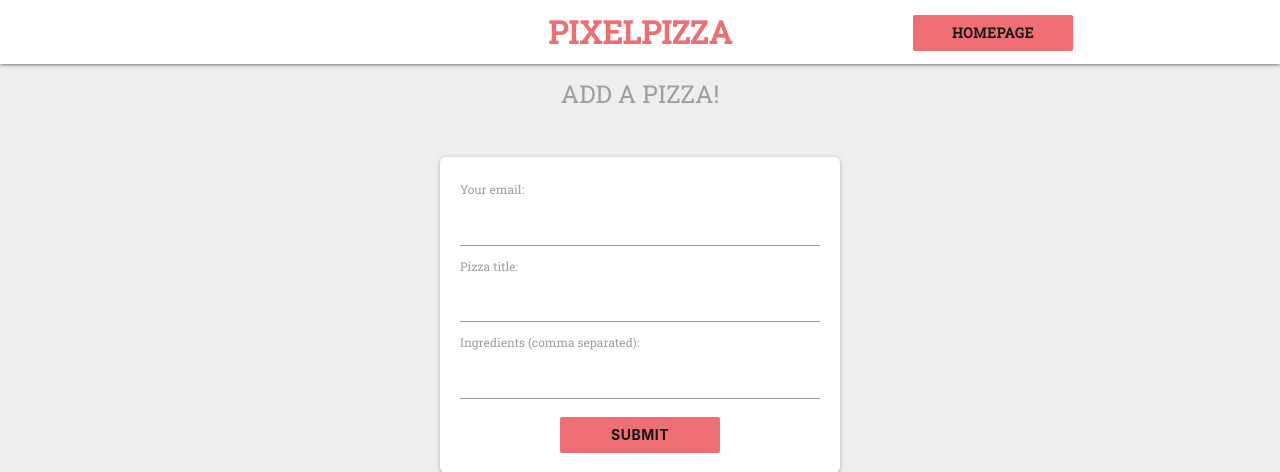
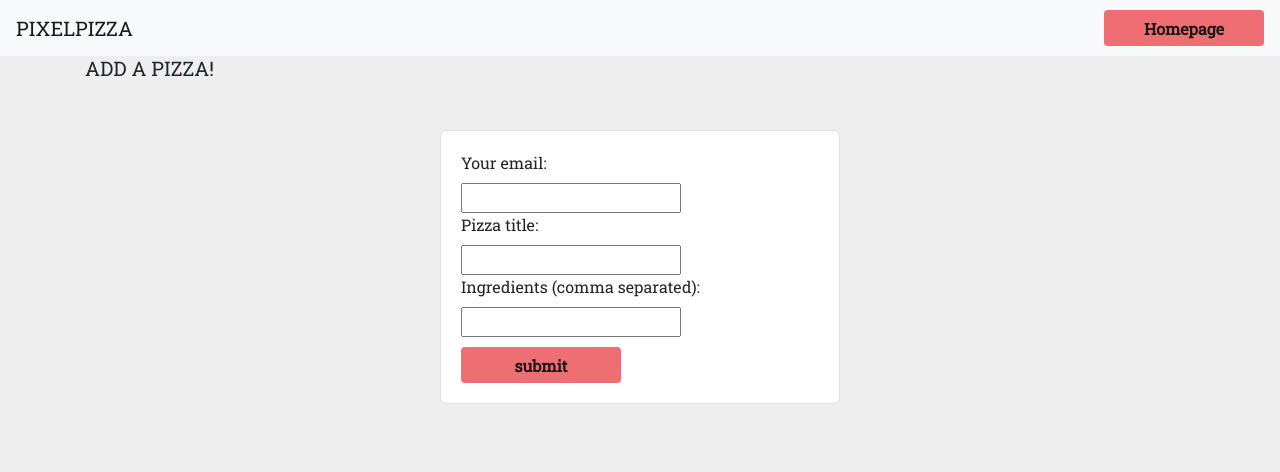
Before and after one commit to AdamsChristopher/phpizza, a PHP site: page /add.php in a window 1280 px wide. Shown: the top 472 px of the page. Run offline with PHP 8.4, Linux system fonts and the light colour scheme.

Commit message:
Initial navbar setup under Bootstrap

```diff
--- a/templates/footer.php
+++ b/templates/footer.php
@@ -1,4 +1,22 @@
   <footer class="page-footer">
     <div class="center">Copyright 2019 PIXELPIZZA</div>
   </footer>
+  <script
+    src="https://code.jquery.com/jquery-3.3.1.slim.min.js"
+    integrity="sha384-q8i/X+965DzO0rT7abK41JStQIAqVgRVzpbzo5smXKp4YfRvH+8abtTE1Pi6jizo"
+    crossorigin="anonymous"
+  >
+  </script>
+  <script
+    src="https://cdnjs.cloudflare.com/ajax/libs/popper.js/1.14.7/umd/popper.min.js"
+    integrity="sha384-UO2eT0CpHqdSJQ6hJty5KVphtPhzWj9WO1clHTMGa3JDZwrnQq4sF86dIHNDz0W1"
+    crossorigin="anonymous"
+  >
+  </script>
+  <script
+    src="https://stackpath.bootstrapcdn.com/bootstrap/4.3.1/js/bootstrap.min.js"
+    integrity="sha384-JjSmVgyd0p3pXB1rRibZUAYoIIy6OrQ6VrjIEaFf/nJGzIxFDsf4x0xIM+B07jRM"
+    crossorigin="anonymous"
+  >
+  </script>
 </body>
--- a/templates/header.php
+++ b/templates/header.php
@@ -1,50 +1,43 @@
 <head>
   <meta charset="UTF-8">
-  <meta
-    name="viewport"
-    content="width=device-width, initial-scale=1.0"
-  >
-  <meta
-    http-equiv="X-UA-Compatible"
-    content="ie=edge"
-  >
-  <link
-    rel="stylesheet"
-    href="https://cdnjs.cloudflare.com/ajax/libs/materialize/1.0.0/css/materialize.min.css"
-  >
-  <link
-    rel="stylesheet"
-    href="https://use.fontawesome.com/releases/v5.7.2/css/all.css" integrity="sha384-fnmOCqbTlWIlj8LyTjo7mOUStjsKC4pOpQbqyi7RrhN7udi9RwhKkMHpvLbHG9Sr"
-    crossorigin="anonymous"
-  >
-  <link
-    rel="stylesheet"
-    href="./styles.css"
-    type="text/css"
-  >
+  <meta name="viewport" content="width=device-width, initial-scale=1.0">
+  <meta http-equiv="X-UA-Compatible" content="ie=edge">
+  <link rel="stylesheet" href="https://stackpath.bootstrapcdn.com/bootstrap/4.3.1/css/bootstrap.min.css"
+    integrity="sha384-ggOyR0iXCbMQv3Xipma34MD+dH/1fQ784/j6cY/iJTQUOhcWr7x9JvoRxT2MZw1T" crossorigin="anonymous">
+  <link rel="stylesheet" href="https://use.fontawesome.com/releases/v5.7.2/css/all.css"
+    integrity="sha384-fnmOCqbTlWIlj8LyTjo7mOUStjsKC4pOpQbqyi7RrhN7udi9RwhKkMHpvLbHG9Sr" crossorigin="anonymous">
+  <link rel="stylesheet" href="./styles.css" type="text/css">
   <title>PIXELPIZZA</title>
 </head>
+
 <body>
-    <nav id="nav-wrapper">
-      <div class="container">
+  <nav class="navbar navbar-expand-lg navbar-light bg-light">
     <a
+      class="navbar-brand"
       href="#"
-          class="brand-logo brand-text center"
     >
       PIXELPIZZA
     </a>
-        <ul
-          id="nav-mobile"
-          class="right hide-on-small-and-down"
+    <button
+      class="navbar-toggler"
+      type="button"
+      data-toggle="collapse"
+      data-target="#navbarTogglerDemo02"
+      aria-controls="navbarTogglerDemo02"
+      aria-expanded="false"
+      aria-label="Toggle navigation"
     >
-          <li>
+      <span class="navbar-toggler-icon"></span>
+    </button>
+    <div
+      class="collapse navbar-collapse justify-content-end"
+      id="navbarTogglerDemo02"
+    >
       <a
         href=<?php echo $_SERVER['PHP_SELF'] !== '/phpizza/index.php' ? '/phpizza/index.php' : '/phpizza/add.php'; ?>
-              class="btn brand z-depth-0"
+        class="btn brand"
       >
         <?php echo $_SERVER['PHP_SELF'] !== '/phpizza/index.php' ? 'Homepage' : 'Add a Pizza'; ?>
       </a>
-          </li>
-        </ul>
     </div>
   </nav>
```
Lines whose indentation alone changed are shown as unchanged.
